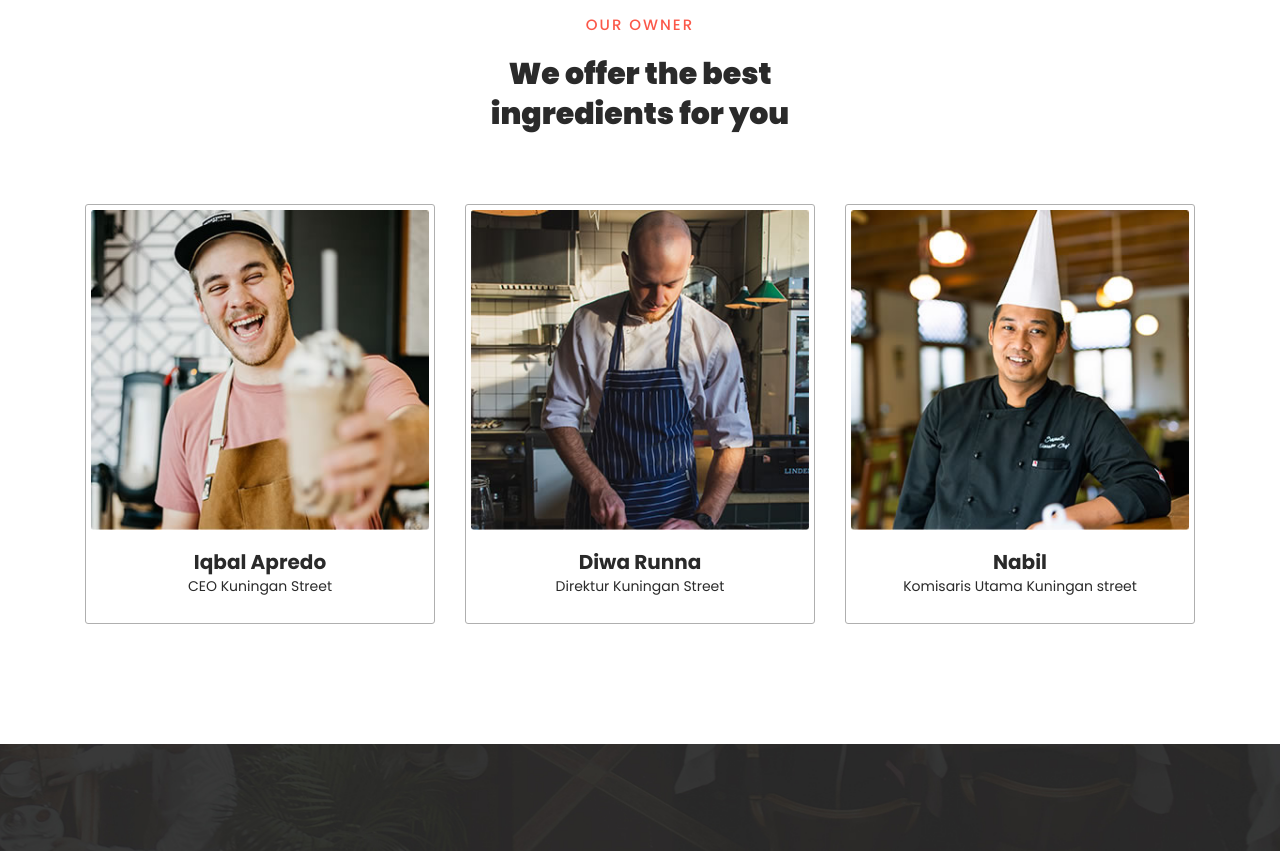
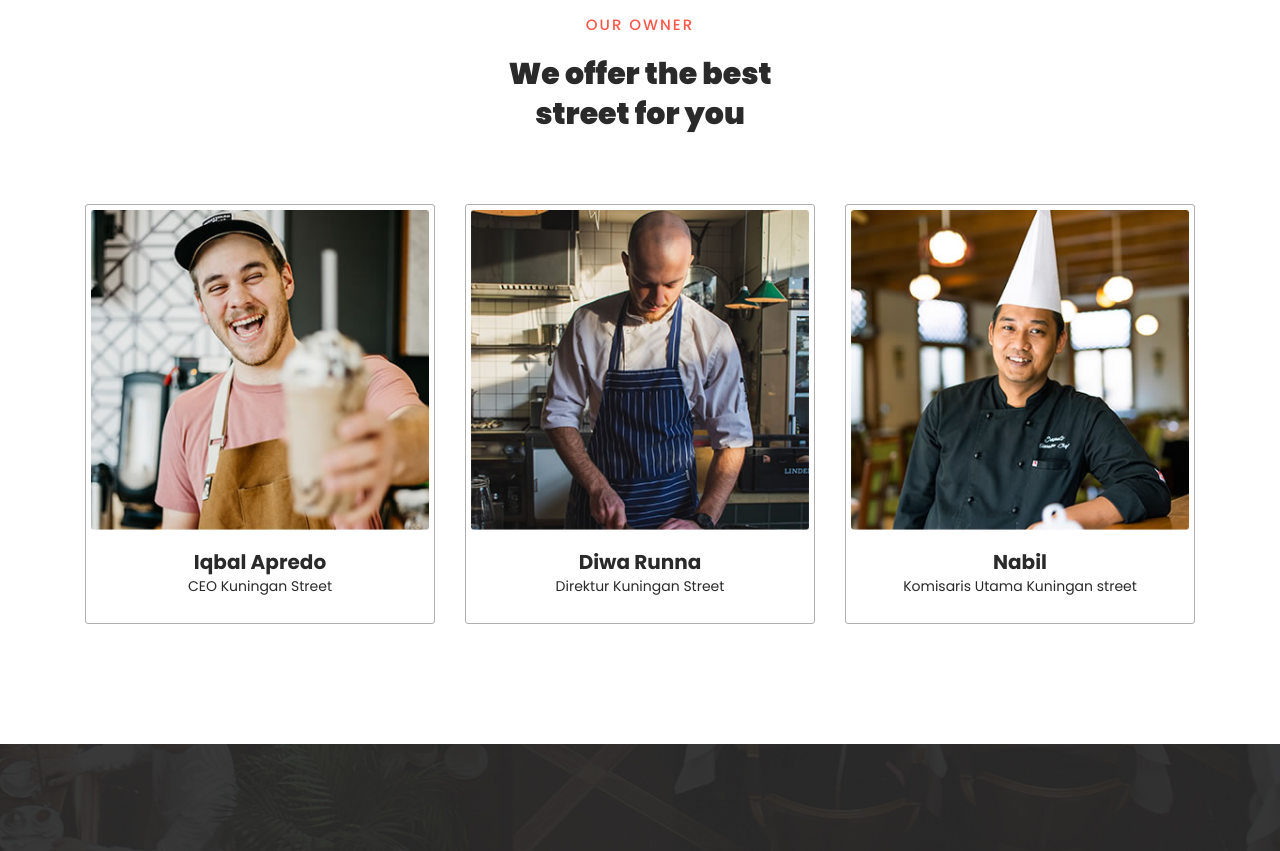
Before and after one commit to preedok/landingclientkuningan, a plain HTML site: page index.html in a window 1280 px wide. Shown: the part 2575-3426 px from the top of the page. Drawn offline with Linux system fonts and the light colour scheme.

Commit message:
Update index.html

```diff
--- a/index.html
+++ b/index.html
@@ -277,7 +277,7 @@ https://templatemo.com/tm-558-klassy-cafe
                 <div class="col-lg-4 offset-lg-4 text-center">
                     <div class="section-heading">
                         <h6>Our Owner</h6>
-                        <h2>We offer the best ingredients for you</h2>
+                        <h2>We offer the best street for you</h2>
                     </div>
                 </div>
             </div>
```
